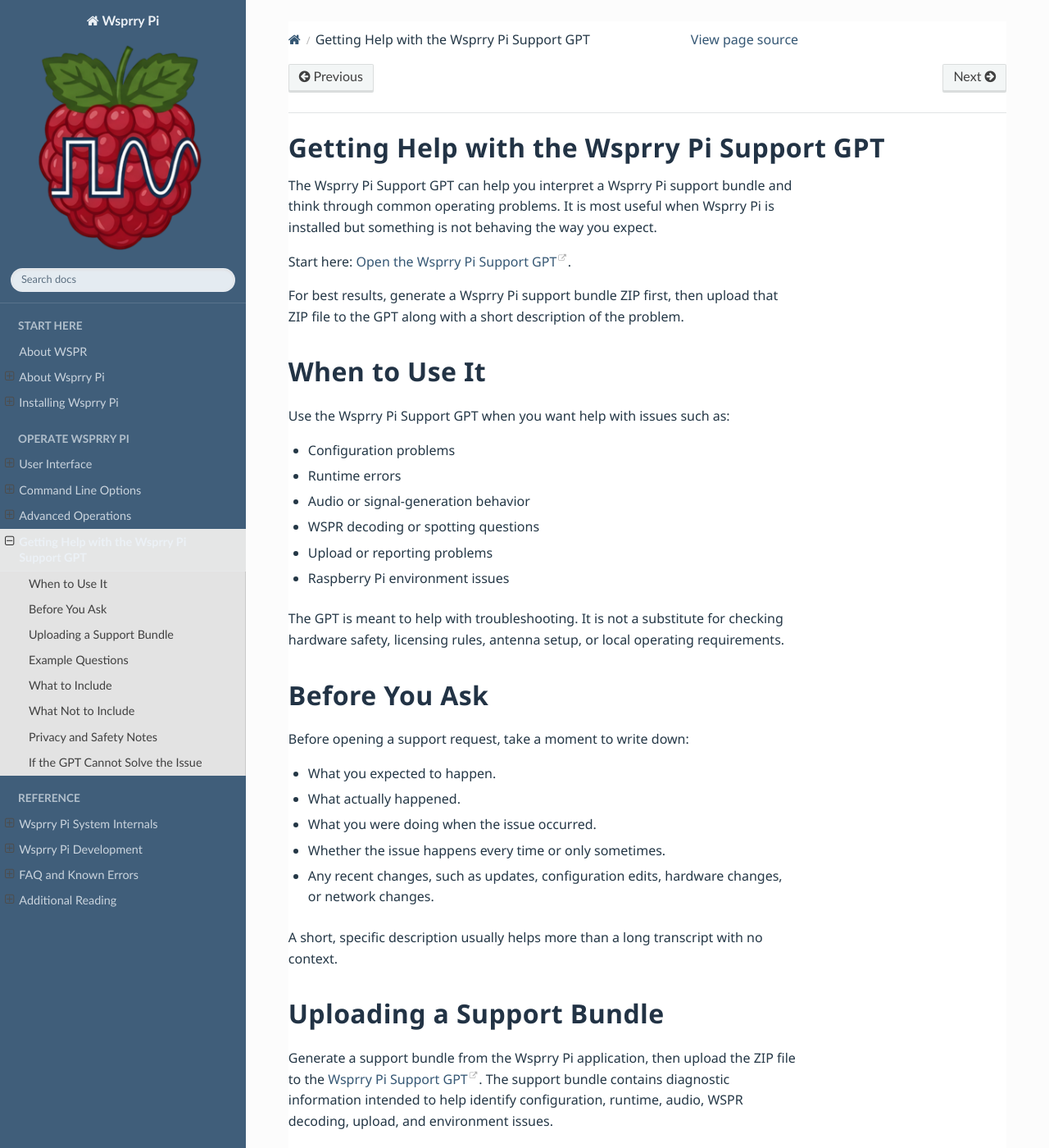
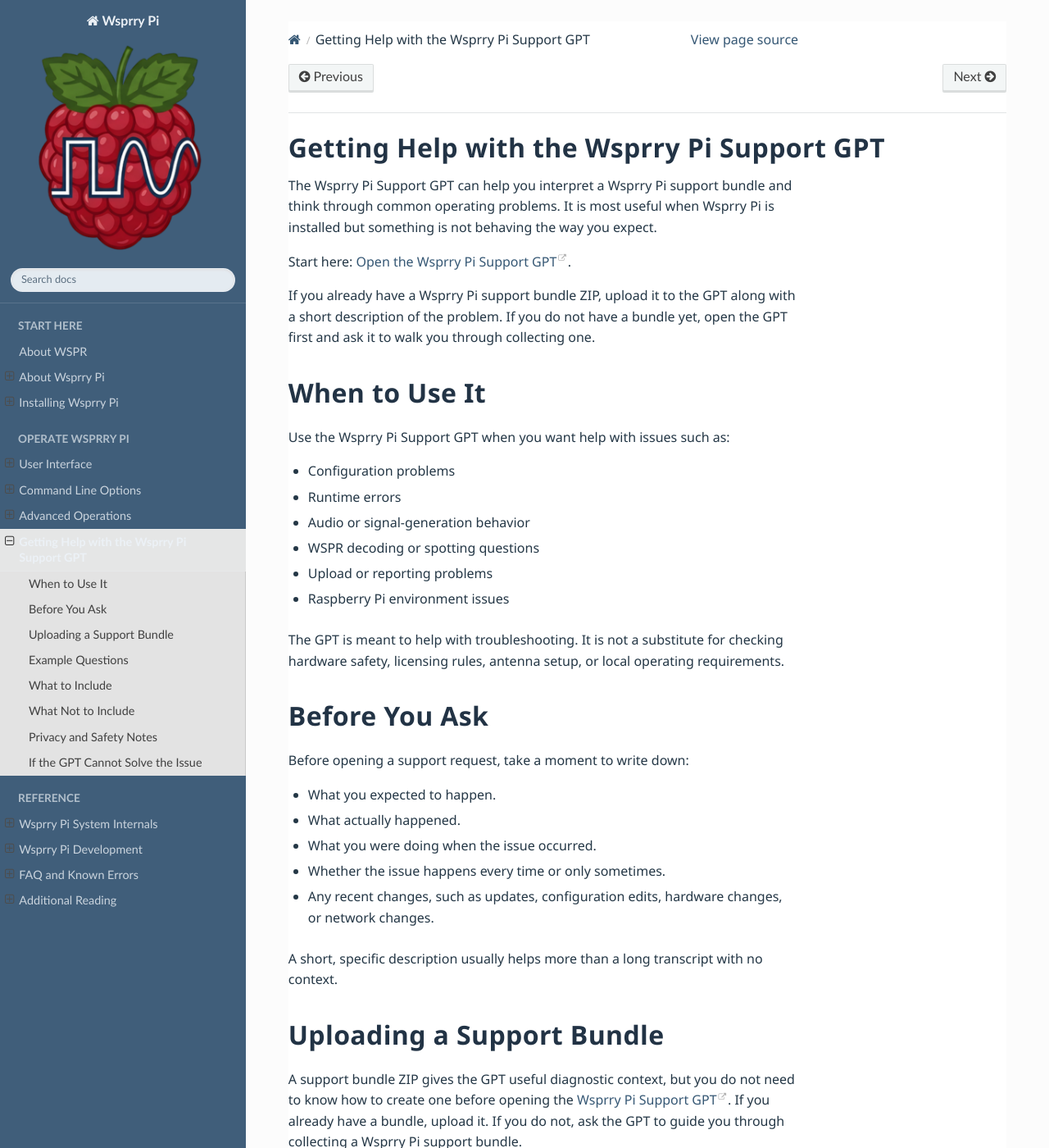
Before and after one commit to WsprryPi/Wsprry_Pi_Docs, a Sphinx documentation site: the page built from docs/Support/index.md, in a window 1280 px wide and 1400 px high. Shown: the whole window at 82% size. Built offline with Sphinx 7.4.7 and the Read the Docs theme 3.1.0, drawn with Linux system fonts in a browser that asks for light colours; some of the changed text lies outside the part shown.

Commit message:
Clarify Support GPT bundle instructions

```diff
--- a/docs/Support/index.md
+++ b/docs/Support/index.md
@@ -5,7 +5,7 @@
 
 Start here: [Open the Wsprry Pi Support GPT](https://chatgpt.com/g/g-6a43dc71d1988191b16ead50e3bb707b-wsprrypi-support-assistant).
 
-For best results, generate a Wsprry Pi support bundle ZIP first, then upload that ZIP file to the GPT along with a short description of the problem.
+If you already have a Wsprry Pi support bundle ZIP, upload it to the GPT along with a short description of the problem. If you do not have a bundle yet, open the GPT first and ask it to walk you through collecting one.
 
 ## When to Use It
 
@@ -34,7 +34,9 @@
 
 ## Uploading a Support Bundle
 
-Generate a support bundle from the Wsprry Pi application, then upload the ZIP file to the [Wsprry Pi Support GPT](https://chatgpt.com/g/g-6a43dc71d1988191b16ead50e3bb707b-wsprrypi-support-assistant). The support bundle contains diagnostic information intended to help identify configuration, runtime, audio, WSPR decoding, upload, and environment issues.
+A support bundle ZIP gives the GPT useful diagnostic context, but you do not need to know how to create one before opening the [Wsprry Pi Support GPT](https://chatgpt.com/g/g-6a43dc71d1988191b16ead50e3bb707b-wsprrypi-support-assistant). If you already have a bundle, upload it. If you do not, ask the GPT to guide you through collecting a Wsprry Pi support bundle.
+
+The support bundle contains diagnostic information intended to help identify configuration, runtime, audio, WSPR decoding, upload, and environment issues.
 
 After uploading the ZIP file, ask the GPT to review it and explain what it finds. You can also ask it to suggest the next checks to make.
 
```
